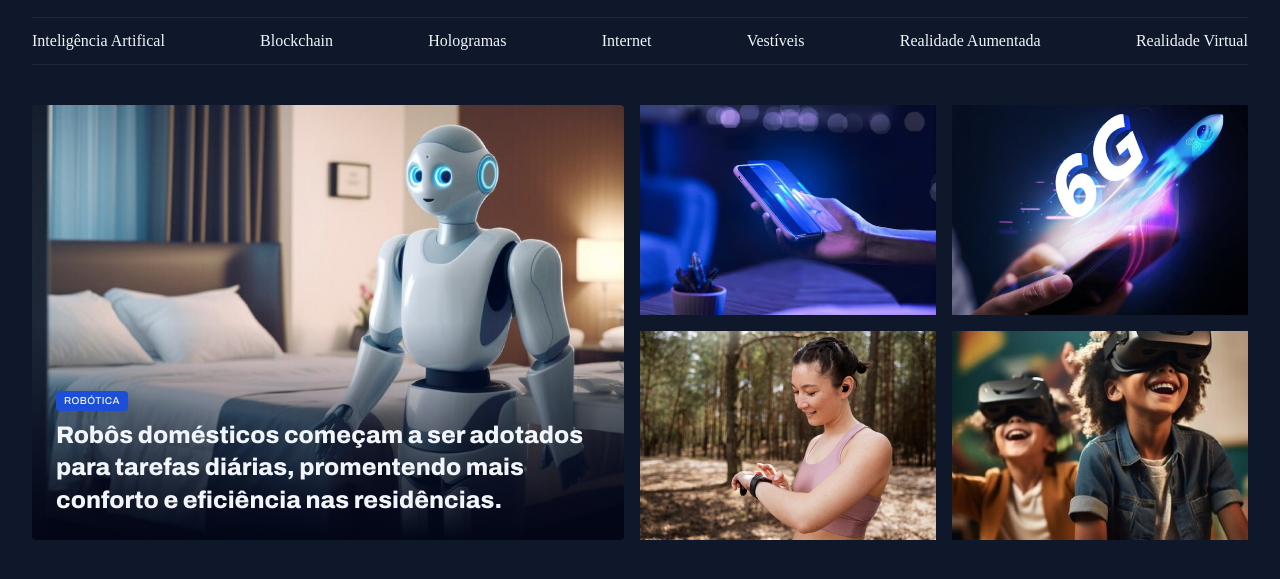
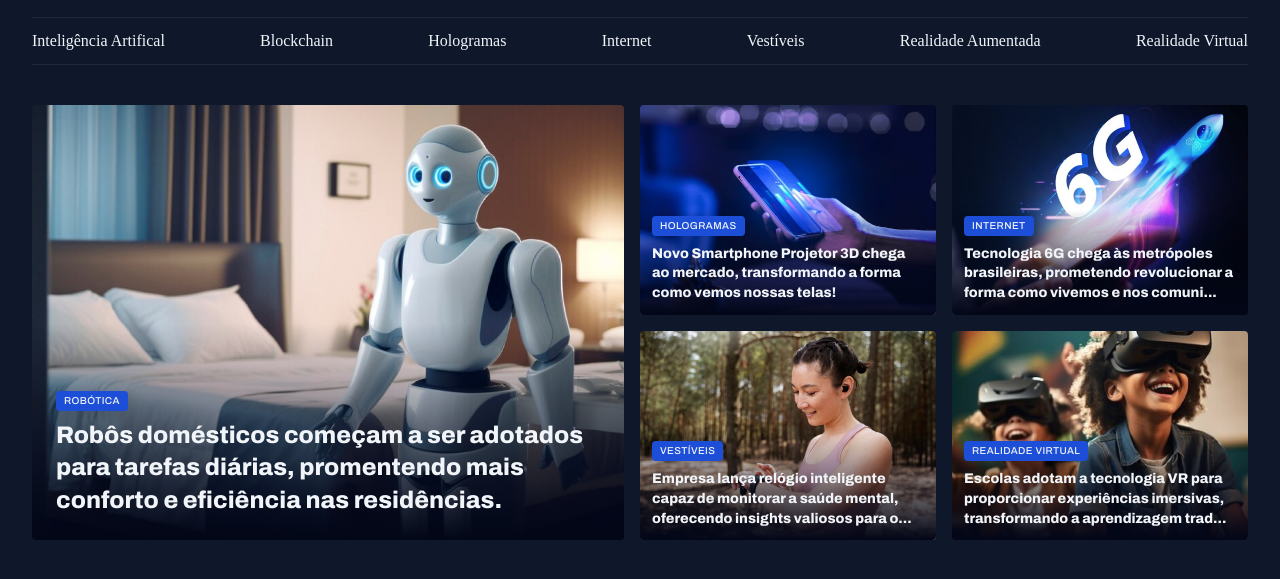
Before and after one commit to VictorMarrone/RocketSeat, a plain HTML site: page 7. Projeto Portal Noticias/index.html in a window 1280 px wide. Shown: the part 55-634 px from the top of the page. Drawn offline with Linux system fonts and the light colour scheme.

Commit message:
finalizando a sessão destaques

```diff
--- a/7. Projeto Portal Noticias/index.html
+++ b/7. Projeto Portal Noticias/index.html
@@ -49,18 +49,35 @@
           </figcaption>
         </figure>
         <div  class="grid grid-cols-2 gap-16">
-          <div>
+          <figure class="card">
             <img src="assets/images/Image 02.png" alt="">
-          </div>
-          <div>
+            <figcaption>
+              <span class="content-tag">Hologramas</span>
+              <h2 class="text-lg">Novo Smartphone Projetor 3D chega ao mercado, transformando a forma como vemos nossas telas!</h2>
+            </figcaption>
+          </figure>
+          <figure class="card">
             <img src="assets/images/Image 03.png" alt="">
-          </div>
-          <div>
+            <figcaption>
+              <span class="content-tag">internet</span>
+              <h2 class="text-lg">Tecnologia 6G chega às metrópoles brasileiras, prometendo revolucionar a forma como vivemos e nos comuni...</h2>
+            </figcaption>
+          </figure>
+          <figure class="card">
             <img src="assets/images/Image 04.png" alt="">
-          </div>
-          <div>
+            <figcaption>
+              <span class="content-tag">Vestíveis</span>
+              <h2 class="text-lg">Empresa lança relógio inteligente capaz de monitorar a saúde mental, oferecendo insights valiosos para o...
+              </h2>
+            </figcaption>
+          </figure>
+          <figure class="card">
             <img src="assets/images/Image 05.png" alt="">
-          </div>
+            <figcaption>
+              <span class="content-tag">Realidade Virtual</span>
+              <h2 class="text-lg">Escolas adotam a tecnologia VR para proporcionar experiências imersivas, transformando a aprendizagem trad...</h2>
+            </figcaption>
+          </figure>
 
         </div>
       </section>
--- a/7. Projeto Portal Noticias/styles/sections.css
+++ b/7. Projeto Portal Noticias/styles/sections.css
@@ -24,6 +24,10 @@
             bottom: 0;
             padding: 24px;
 
+            &:has(.text-lg) {
+                padding: 12px;
+            }
+
             h2 {
                 margin-top: 8px;
 
```
